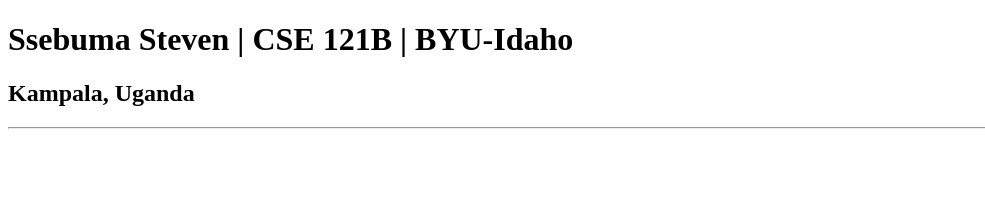
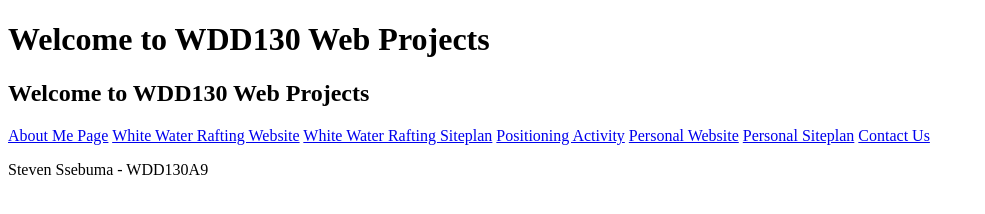
Before and after one commit to stevenssebuma/cse121b, a plain HTML site: page test.html in a window 1280 px wide. Shown: the whole page, without its empty margins (0-985 px from the left). Drawn offline with Linux system fonts and the light colour scheme.

Commit message:
Changed content

```diff
--- a/test.html
+++ b/test.html
@@ -1,4 +1,4 @@
-<!DOCTYPE html>
+<!--<!DOCTYPE html>
 <html lang="en">
 <head>
     <meta charset="UTF-8">
@@ -10,4 +10,30 @@
     <h2>Kampala, Uganda</h2>
     <hr>
 </body>
+</html>-->
+
+<!DOCTYPE html>
+<html lang="en">
+<head>
+    <meta charset="UTF-8">
+    <meta name="viewport" content="width=device-width, initial-scale=1.0">
+    <title>Document</title>
+</head>
+<h1>Welcome to WDD130 Web Projects</h1>
+<nav>
+    <h1>Welcome to WDD130 Web Projects</h1>
+<nav>
+  <a href="aboutme/index.html">About Me Page</a>
+  <a href="wwr/index.html">White Water Rafting Website</a>
+  <a href="wwr/site-plan-rafting.html">White Water Rafting Siteplan</a>
+  <a href="positioning.html">Positioning Activity</a>
+
+  <a href="cybertouch/index.html">Personal Website</a>
+  <a href="cybertouch/site-plan.html">Personal Siteplan</a>
+  <a href="wwr/contactus.html">Contact Us</a>
+</nav>
+<P>Steven Ssebuma - WDD130A9</P>
+<body>
+
+</body>
 </html>
```
